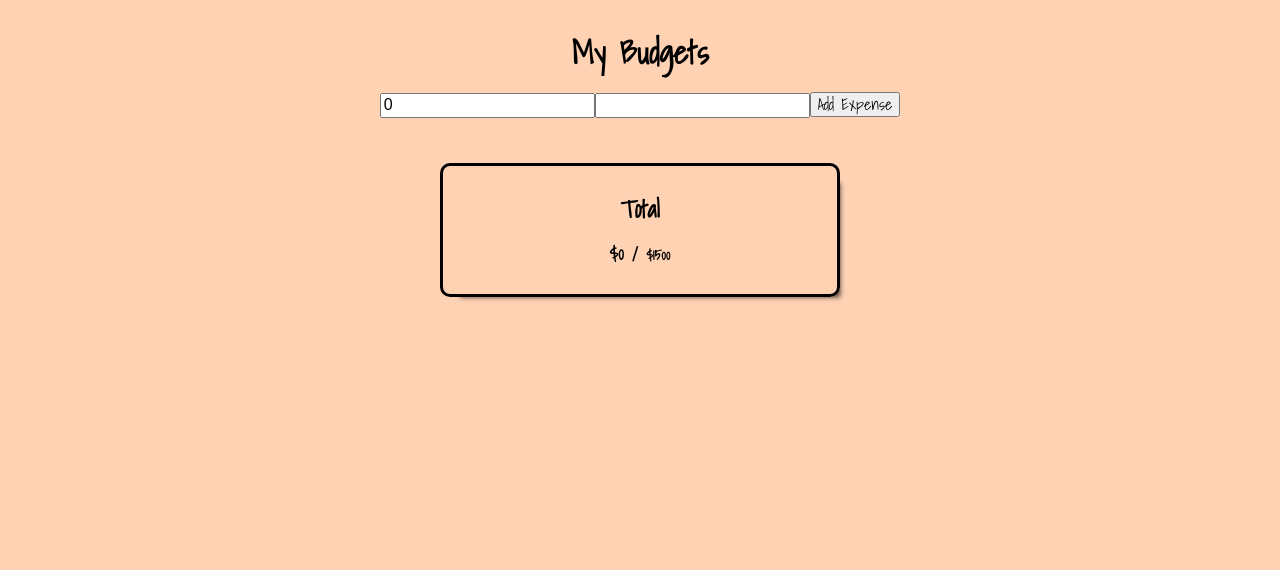
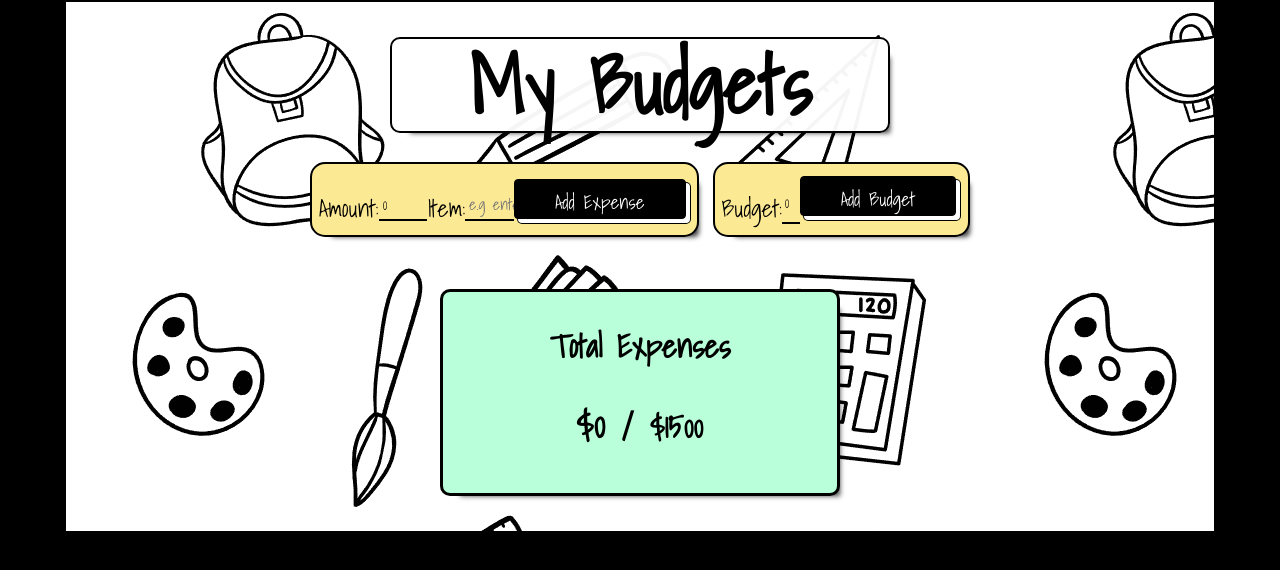
Before and after one commit to HoiJW/project-budget-app, a React (Create React App) app: page / in a window 1280 px wide. Shown: the top 570 px of the page. Built offline with nearby package versions, Linux system fonts and the light colour scheme; no server answers; the database is empty.

Commit message:
adding basic design

```diff
--- a/src/App.css
+++ b/src/App.css
@@ -224,10 +224,12 @@ html {
 }
 
 body {
-  background: rgb(255, 210, 180);
+  background: rgb(0, 0, 0);
 }
 
-button {
+body,
+button,
+input {
   font-family: "Shadows Into Light", cursive;
 }
 
@@ -235,7 +237,8 @@ button {
   display: flex;
   flex-wrap: wrap;
   justify-content: space-around;
-  margin-top: 2%;
+  margin: 1% auto;
+  width: 50%;
 }
 
 .expense-cards {
@@ -258,11 +261,75 @@ button {
   width: 90%;
   margin: 0 auto;
   text-align: center;
-  font-family: "Shadows Into Light", cursive;
+  background-image: url(../assets/backgroud-main.jpg);
+  background-size: auto;
+  border: 2px solid rgb(0, 0, 0);
+  box-shadow: 10px 10px 5px -10px rgba(0, 0, 0, 0.75);
+  -webkit-box-shadow: 10px 10px 5px -10px rgba(0, 0, 0, 0.75);
+  -moz-box-shadow: 10px 10px 5px -10px rgba(0, 0, 0, 0.75);
 }
 
-.max {
-  font-size: 0.9rem;
+.adding-section {
+  display: flex;
+  width: 60%;
+  margin: 0 auto;
+}
+
+form {
+  margin: 1%;
+  padding: 1%;
+  display: flex;
+  justify-content: end;
+  background: rgb(252, 233, 148);
+  border: 2px solid rgb(0, 0, 0);
+  border-radius: 15px;
+  box-shadow: 10px 10px 5px -10px rgba(0, 0, 0, 0.75);
+  -webkit-box-shadow: 10px 10px 5px -10px rgba(0, 0, 0, 0.75);
+  -moz-box-shadow: 10px 10px 5px -10px rgba(0, 0, 0, 0.75);
+}
+form button {
+  margin-top: 2%;
+  height: 40px;
+}
+
+label {
+  padding-top: 24px;
+  font-size: 1.5rem;
+}
+
+input {
+  width: 50%;
+  background: none;
+  border: none;
+  border-bottom-color: currentcolor;
+  border-bottom-style: none;
+  border-bottom-width: medium;
+  border-bottom: 2px solid rgb(0, 0, 0);
+  padding: 5% 0% 0% 1%;
+  margin-bottom: 2%;
+  outline: none;
+}
+
+h1 {
+  font-size: 5rem;
+  background-color: rgba(255, 255, 255, 0.959);
+  width: 500px;
+  margin: 2% auto;
+  border: 2px solid rgb(0, 0, 0);
+  border-radius: 10px;
+  box-shadow: 10px 10px 5px -10px rgba(0, 0, 0, 0.75);
+  -webkit-box-shadow: 10px 10px 5px -10px rgba(0, 0, 0, 0.75);
+  -moz-box-shadow: 10px 10px 5px -10px rgba(0, 0, 0, 0.75);
+}
+
+h2 {
+  font-size: 2rem;
+  text-transform: capitalize;
+}
+
+p {
+  font-size: 1.8rem;
+  text-decoration: underline;
 }
 
 .progress-bar {
@@ -285,4 +352,45 @@ button {
   box-shadow: 10px 10px 5px -10px rgba(0, 0, 0, 0.75);
   -webkit-box-shadow: 10px 10px 5px -10px rgba(0, 0, 0, 0.75);
   -moz-box-shadow: 10px 10px 5px -10px rgba(0, 0, 0, 0.75);
+  background: rgb(185, 255, 217);
+  font-size: 2rem;
+  transition: 1s;
+}
+.total .max {
+  font-size: 2rem;
+}
+
+button {
+  -webkit-appearance: button;
+     -moz-appearance: button;
+          appearance: button;
+  background-color: #000;
+  background-image: none;
+  border: 1px solid #000;
+  border-radius: 4px;
+  box-shadow: #fff 4px 4px 0 0, #000 4px 4px 0 1px;
+  box-sizing: border-box;
+  color: #fff;
+  cursor: pointer;
+  display: inline-block;
+  font-size: 1.2rem;
+  font-weight: 400;
+  line-height: 20px;
+  margin: 0 5px 10px 0;
+  overflow: visible;
+  padding: 12px 40px;
+  text-align: center;
+  text-transform: none;
+  touch-action: manipulation;
+  -moz-user-select: none;
+   -ms-user-select: none;
+       user-select: none;
+  -webkit-user-select: none;
+  vertical-align: middle;
+  white-space: nowrap;
+  transition: 0.2s;
+}
+button:hover {
+  box-shadow: rgba(3, 3, 3, 0.3) 2px 8px 8px -5px;
+  transform: translate3d(0, 2px, 0);
 }/*# sourceMappingURL=App.css.map */
--- a/src/App.js
+++ b/src/App.js
@@ -3,17 +3,25 @@ import { useState, useEffect } from 'react';
 import firebase from './firebase';
 // to get the database working must import firebase modules
 import { getDatabase, onValue, push, remove, ref} from 'firebase/database';
-// import BudgetCards from './Components/BudgetCards';
 import Total from './Components/Total';
 function App() {
-  //create Budget state that will store our database info
+  //create expense state that will store our expenses info
   const [expense, setExpenes] = useState([]);
+  //create buget state to hold our budget info
+  const[budget, setBudget] = useState(0);
   // get useEffect fucntion to run side effects on component mounts
 
   // create a statful value thats bound to input
   const[userInput, setUserInput] = useState('');
+  //set up numbers only rescurtion
+  const [val, setVal] = useState(0);
+
   const[title, setTitle] = useState('');
-  const [val, setVal] = useState(0);
+
+  const[userBudget, setUserBudget] = useState('');
+  //set up numbers only rescurtion and not insync with val for expense
+  const [v, setV] = useState(0);
+
   const[total, setTotal] = useState(0);
 
   //add event listener that fires everytune there is a change in our input
@@ -26,6 +34,10 @@ function App() {
     setTitle(event.target.value);
   }
 
+  const handleBudget = (event) => {
+    setUserBudget(event.target.value);
+    setV((v) => (event.target.validity.valid ? event.target.value :v))
+  }
 
 
   const handleSubmit = (event) => {
@@ -40,6 +52,17 @@ function App() {
     setUserInput('');
   }
 
+  const handleSubmitBudget = (event) => {
+    //get the info from userinput STATE
+    event.preventDefault();
+    console.log(userBudget);
+    //send it off to firebase using push function
+    const database = getDatabase(firebase);
+    const dbRef = ref(database);
+    const budget = {userBudget:userBudget};
+    push(dbRef, budget);
+    setUserBudget('');
+  }
 
 
   const handleRemove = (expenseId) => {
@@ -62,7 +85,6 @@ function App() {
       // set Budget stat to reflect database info
       const newState = [];
       for (let key in data) {
-        console.log(data[key]['userInput']);
         newState.push(
           {key:key, amount: parseInt(data[key]['userInput']),
           title:data[key]['title']
@@ -84,20 +106,27 @@ function App() {
       let newTotal = 0;
       newState.forEach((object) => {
         newTotal = newTotal + object['amount']
-        console.log(newTotal);
+        // console.log(newTotal);
       })
 
-      let newBudget = 0;
-      newState.forEach((object) => {
-        newTotal = newBudget + object['amount']
-        console.log(newTotal);
-      })
+      const newBudget = [];
+      for (let key in data) {
+        console.log(newBudget);
+        newBudget.push(
+          {key:key, amount: parseInt(data[key]['userBudget']),
+          title:data[key]['title']
+        }
+
+        );
+
+      }
       setExpenes(newState);
       setTotal(newTotal);
     });
 
 
   },[]);
+
   //current we have add expense ✔️
   //need to rescrict to numbers only✔️
   //need to make each expense into own div and can be remove "onClick"✔️
@@ -116,30 +145,48 @@ function App() {
   return(
     <div className="main">
       <h1>My Budgets</h1>
-      <form action="submit">
-        <label htmlFor="newExpense"></label>
+      <div className='adding-section'>
+      <form className='left' action="submit">
+        <label htmlFor="newExpense">Amount:</label>
         <input onChange={handleInput}
         type="text"
+        placeholder="$100"
         id="newExpense"
         pattern='[0-9]*'
         value={(userInput, val)}
+
         />
 
-        <label htmlFor="newTitle"></label>
+        <label htmlFor="newTitle">Item:</label>
         <input onChange={handleTitle}
         type="text"
+        placeholder="e.g entertainments"
         id="newTitle"
         value={(title)}
         />
         <button onClick={handleSubmit}>Add Expense</button>
       </form>
 
+      <form className='right' action="submit">
+        <label htmlFor="newBudget">Budget:</label>
+        <input onChange={handleBudget}
+        type="text"
+        id="newBudget"
+        placeholder="$1000"
+        pattern='[0-9]*'
+        value={(userBudget,v)}
+        />
+
+        <button onClick={handleSubmitBudget}>Add Budget</button>
+      </form>
+      </div>
+
       <div className='contents'>
           {expense.map ( (expense) => {
               return (
                 <div className='expense-cards'>
                 <div key={expense.key}>
-                  <h3>{expense.title}</h3>
+                  <h2>{expense.title}</h2>
                   <p>${expense.amount}</p>
                   <button onClick={() => {handleRemove(expense.key)}}>
                   remove
--- a/src/App.scss
+++ b/src/App.scss
@@ -2,5 +2,6 @@
 @import './ScssComponends/expense-cards';
 @import './ScssComponends/_progress-bar';
 @import './ScssComponends/total-bar';
+@import './ScssComponends/buttons';
 @import url('https://fonts.googleapis.com/css2?family=Shadows+Into+Light&display=swap');
 @import url('https://fonts.googleapis.com/css2?family=Shadows+Into+Light&display=swap');
--- a/src/Components/Total.js
+++ b/src/Components/Total.js
@@ -5,7 +5,7 @@ function Total( {sums, max} ){
 
         <div className='total'>
            <div className="titles">
-                <h2>Total</h2>
+                <h2>Total Expenses</h2>
                 <h3>${sums} / <span className="max">${max}</span></h3>
             </div>
         </div>
--- /dev/null
+++ b/src/ScssComponends/_buttons.scss
@@ -0,0 +1,31 @@
+button{
+    appearance: button;
+    background-color: #000;
+    background-image: none;
+    border: 1px solid #000;
+    border-radius: 4px;
+    box-shadow: #fff 4px 4px 0 0,#000 4px 4px 0 1px;
+    box-sizing: border-box;
+    color: #fff;
+    cursor: pointer;
+    display: inline-block;
+    font-size: 1.2rem;
+    font-weight: 400;
+    line-height: 20px;
+    margin: 0 5px 10px 0;
+    overflow: visible;
+    padding: 12px 40px;
+    text-align: center;
+    text-transform: none;
+    touch-action: manipulation;
+    user-select: none;
+    -webkit-user-select: none;
+    vertical-align: middle;
+    white-space: nowrap;
+    transition: 0.2s;
+    &:hover{
+        box-shadow: rgba(3, 3, 3, 0.3) 2px 8px 8px -5px;
+        transform: translate3d(0, 2px, 0);
+
+    }
+}
--- a/src/ScssComponends/_expense-cards.scss
+++ b/src/ScssComponends/_expense-cards.scss
@@ -2,7 +2,9 @@
     display: flex;
     flex-wrap: wrap;
     justify-content: space-around;
-    margin-top: 2%;
+    margin: 1% auto;
+    width: 50%;
+
 }
 
 .expense-cards{
@@ -24,8 +26,67 @@
     width: 90%;
     margin: 0 auto;
     text-align: center;
-    font-family: 'Shadows Into Light', cursive;
+    background-image: url(../assets/backgroud-main.jpg);
+    background-size: auto;
+    border: 2px solid rgb(0, 0, 0);
+    box-shadow: 10px 10px 5px -10px rgba(0,0,0,0.75);
+    -webkit-box-shadow: 10px 10px 5px -10px rgba(0,0,0,0.75);
+    -moz-box-shadow: 10px 10px 5px -10px rgba(0,0,0,0.75);
 }
-.max{
-    font-size: 0.9rem;
+.adding-section{
+    display: flex;
+    width: 60%;
+    margin: 0 auto;
 }
+form{
+    margin: 1%;
+    padding: 1%;
+    display: flex;
+    justify-content: end;
+    background: rgb(252, 233, 148);
+    border: 2px solid rgb(0, 0, 0);
+    border-radius: 15px;
+    box-shadow: 10px 10px 5px -10px rgba(0,0,0,0.75);
+    -webkit-box-shadow: 10px 10px 5px -10px rgba(0,0,0,0.75);
+    -moz-box-shadow: 10px 10px 5px -10px rgba(0,0,0,0.75);
+    button{
+        margin-top: 2%;
+        height: 40px;
+    }
+}
+label{
+    padding-top: 24px;
+    font-size: 1.5rem;
+}
+input{
+    width: 50%;
+    background: none;
+    border: none;
+    border-bottom-color: currentcolor;
+    border-bottom-style: none;
+    border-bottom-width: medium;
+    border-bottom: 2px solid rgb(0, 0, 0);
+    padding: 5% 0% 0% 1%;
+    margin-bottom: 2%;
+    outline: none;
+}
+h1{
+    font-size: 5rem;
+    background-color: rgba(255, 255, 255, 0.959);
+    width: 500px;
+    margin: 2% auto;
+    border: 2px solid rgb(0, 0, 0);
+    border-radius: 10px;
+    box-shadow: 10px 10px 5px -10px rgba(0,0,0,0.75);
+    -webkit-box-shadow: 10px 10px 5px -10px rgba(0,0,0,0.75);
+    -moz-box-shadow: 10px 10px 5px -10px rgba(0,0,0,0.75);
+
+}
+h2{
+    font-size: 2rem;
+    text-transform: capitalize;
+}
+p{
+    font-size: 1.8rem;
+    text-decoration: underline;
+}
--- a/src/ScssComponends/_setup.scss
+++ b/src/ScssComponends/_setup.scss
@@ -7,9 +7,11 @@ html { box-sizing: border-box;}
 .sr-only { position: absolute; width: 1px; height: 1px; margin: -1px; border: 0; padding: 0; white-space: nowrap; clip-path: inset(100%); clip: rect(0 0 0 0); overflow: hidden;}
 
 body{
-    background: rgb(255, 210, 180);
+    background: rgb(0, 0, 0);
 }
 
-button{
+body,
+button,
+input{
     font-family: 'Shadows Into Light', cursive;
 }
--- a/src/ScssComponends/_total-bar.scss
+++ b/src/ScssComponends/_total-bar.scss
@@ -7,4 +7,10 @@
     box-shadow: 10px 10px 5px -10px rgba(0,0,0,0.75);
 -webkit-box-shadow: 10px 10px 5px -10px rgba(0,0,0,0.75);
 -moz-box-shadow: 10px 10px 5px -10px rgba(0,0,0,0.75);
+background: rgb(185, 255, 217);
+font-size: 2.0rem;
+transition: 1s;
+    .max{
+        font-size: 2rem;
+    }
 }
```
Also changed, not shown: src/assets/backgroud-main.jpg (added), 1 other file (tests, documents, lock files or other folders).
